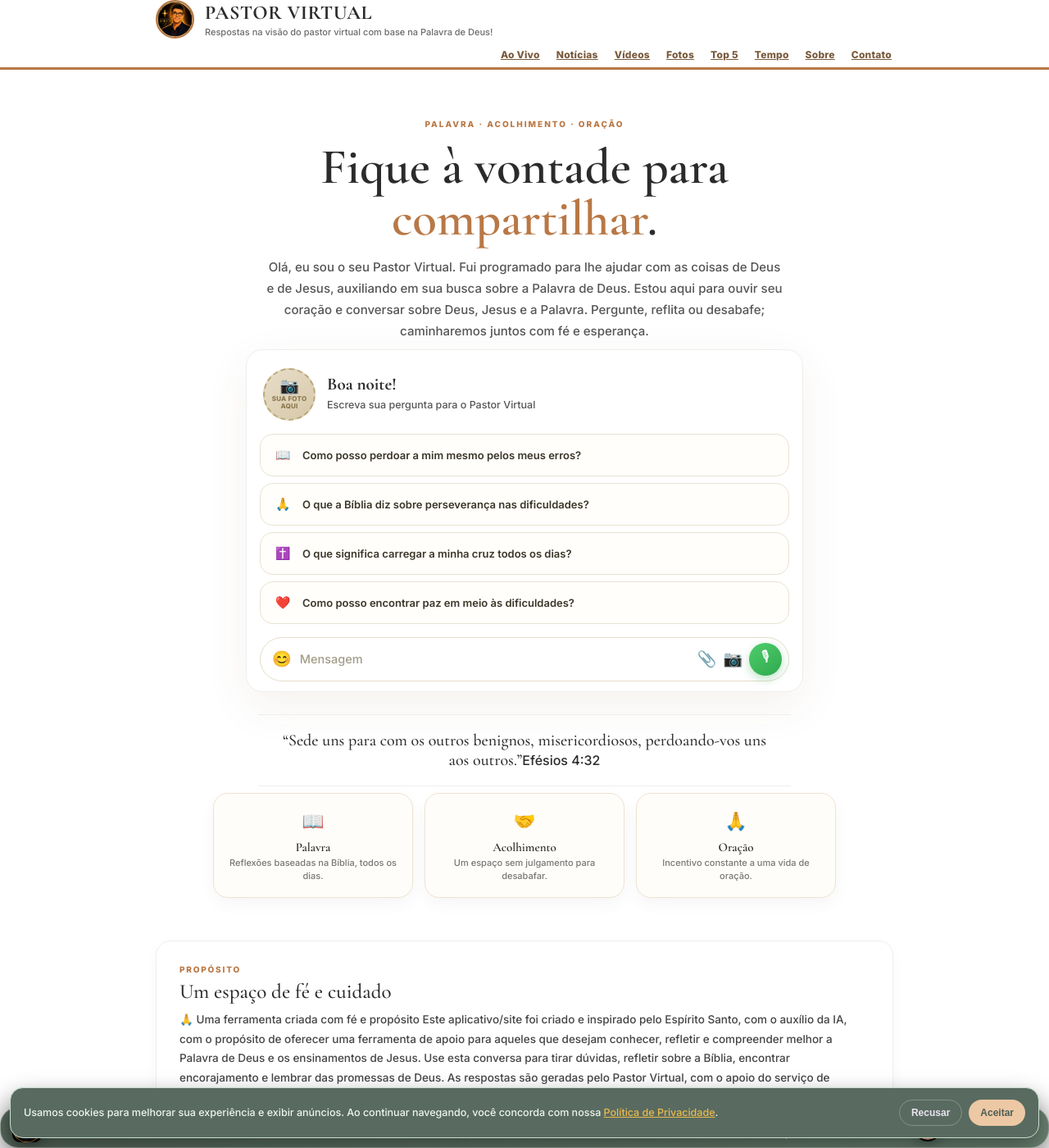
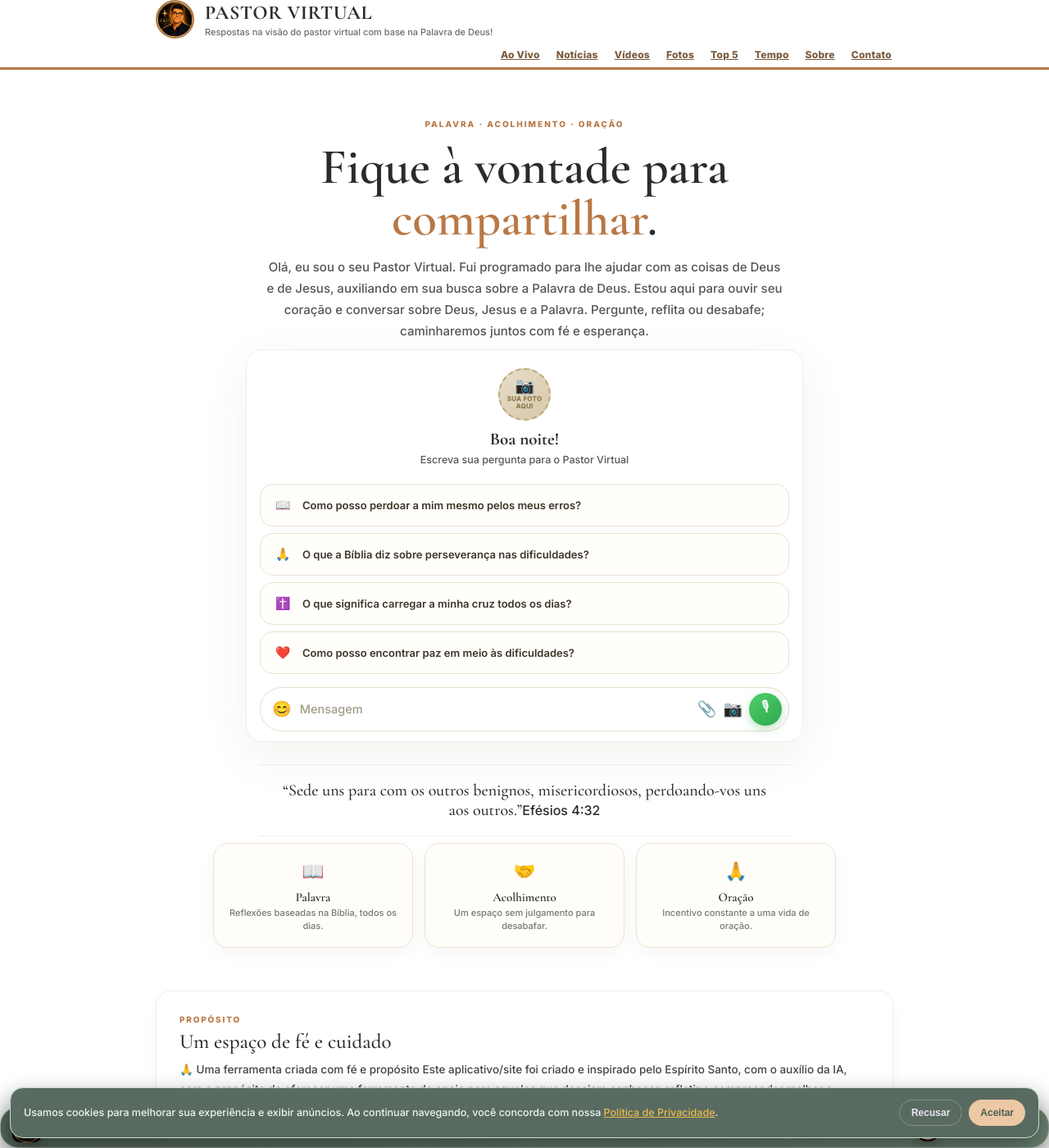
Before and after one commit to capaofeliz-cell/djaguia1, a Jekyll site: the page index.html, which Jekyll copies as it is, in a window 1280 px wide and 1400 px high. Shown: the whole window at 82% size. Built offline with Jekyll 4.4.1, drawn with Linux system fonts in a browser that asks for light colours.

Commit message:
Redesign wa-topbar for better layout and alignment

```diff
--- a/index.html
+++ b/index.html
@@ -142,7 +142,7 @@ html,body{background:var(--cream)!important;color:var(--ink)!important}body{back
 </style>
 <style id="question-box-redesign">
 .chat-inline{display:block;width:min(680px,100%);margin:8px auto 0;padding:16px 16px 12px;background:#f7f2ea;border:1px solid var(--line,#eae3d2);border-radius:20px;box-shadow:0 17px 55px #6c4b1512;text-align:left}
-.wa-topbar{display:flex;align-items:center;gap:14px;padding:6px 4px 16px}
+.wa-topbar{display:flex;flex-direction:column;align-items:center;text-align:center;gap:10px;padding:6px 4px 18px}
 .wa-avatar{position:relative;width:64px;height:64px;border-radius:50%;flex:none;cursor:pointer;background:linear-gradient(145deg,#e8ddc9,#d7c8a8);display:grid;place-items:center;overflow:hidden;border:2px dashed #b9a878}
 .wa-avatar:hover{border-color:#a6935f}
 .wa-avatar img{width:100%;height:100%;object-fit:cover;border-radius:50%}
```
